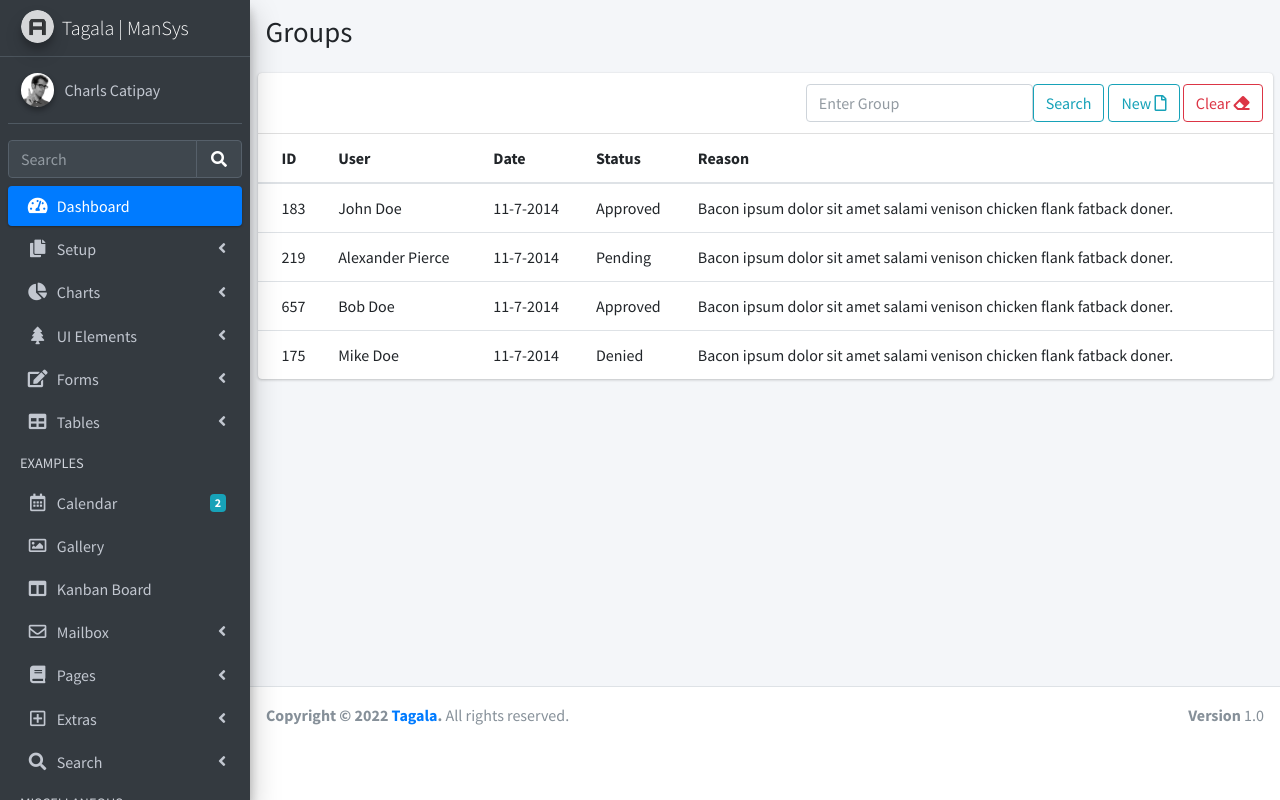
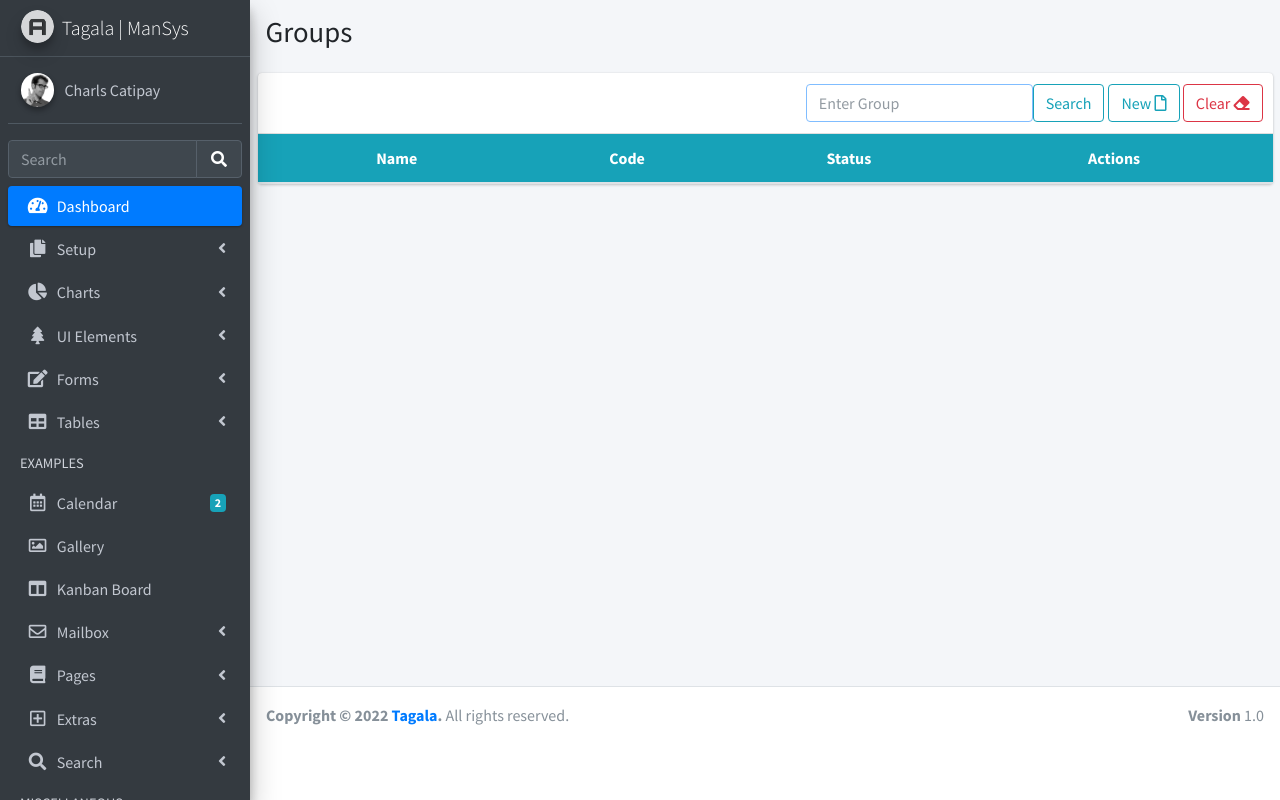
Before and after one commit to charlscatipay/tagala, a Django app: page /backoffice/setup/groups/ in a window 1280 px wide. Run offline with Django 4.2, Linux system fonts and the light colour scheme; the visitor is signed in with stand-in values (Sample User, id 1); lists and menus that the app fills with data are empty; some libraries are stand-ins or nearby versions.

Commit message:
Search now working.
Currently at New Group can't empty table

```diff
--- a/backoffice/static/js/setup/groups/groups.js
+++ b/backoffice/static/js/setup/groups/groups.js
@@ -10,50 +10,206 @@ $(document).ready(function(){
             $this.btn_search.on('click', {param:1}, this.Search)
             $this.btn_new.on('click', {param:1}, this.OpenModal)
             $this.btn_clear.on('click', {param:1}, this.Clear)
+            $this.btn_close.on('click', {param:1}, this.CloseModal)
+            $this.btn_save.on('click', {param: 1}, this.Save)
+
+            Groups.OnPageLoad();
+        },
+        OnPageLoad: () => {
+            var $self = Groups.config;
+
+            toast = Swal.mixin({
+                toast: true,
+                position: 'top-end',
+                showConfirmButton: false,
+                timer: 3000
+            });
+
+            $self.in_search.focus();
         },
         Search: async (e, data) => {
             var $self = Groups.config,
                 $route = (typeof(e) == 'object') ? e.data.param : e
-                $data = {};
+                $clean_data = {};
 
             switch($route){
                 case 1:
-                    $data['SearchValue'] = $self.form_search.find('[name=in-search]').val()
-                    $data['csrfmiddlewaretoken'] = $self.form_search.find('[name=csrfmiddlewaretoken]').val()
+                    $.each($self.form_search.serializeArray(), function(){
+                        $clean_data[this.name] = this.value;
+                    });
 
                     let $params = new URLSearchParams();
 
                     $params.append('SearchValue', $self.form_search.find('[name=in-search]').val().trim())
 
+                    var $url = '/backoffice/group/search/?' + $params
+
                     $payload = {
-                        url : '/backoffice/group/search/?' + $params,
+                        url : $url,
                         method_type: 'GET',
-                        payload: $data
+                        payload: $clean_data
                     }
 
                     const $common = new Common($payload)
                     $common.ApiData()
                     .then(async data => {
-                        console.log(data)
+                        Groups.Search(2, data.Data)
                     }).catch(err => {
-                        console.log(err)
+                        toast.fire({
+                            icon: 'danger',
+                            title: `&nbsp; ${err}`
+                        })
                     })
-                    // Groups.CallAjax('/backoffice/get/search/', $data, 1, 'GET')
                 break;
                 case 2:
-                    console.log(data)
+                    Groups.Clear(1)
+                    if(data.length == 0){
+                        toast.fire({
+                            icon: 'warning',
+                            title: `&nbsp; No Result Found`
+                        })
+                    }else{
+                        data_details = (data.length == 1) ? ['Result', data.length] : ['Results', data.length];
+
+                        toast.fire({
+                            icon: 'success',
+                            title: `&nbsp; ${data_details[1]} ${data_details[0]} Found`
+                        })
+
+                        $txt = ''
+                        for(var i = 0; i < data.length; i++){
+                            $status = (data[i]['ReferenceTableStatusID'] == '1') ? ['bg-success', '', 'checked', 'Active'] : ['bg-danger', 'disabled', '', 'Inactive']
+                            $txt += `
+                                        <tr id='${data[i]['GroupID']}'>
+                                            <td>${data[i]['GroupName']}</td>
+                                            <td>${data[i]['GroupCode']}</td>
+                                            <td>
+                                                <span class="badge ${$status[0]}">${ $status[3] }</span>
+                                            </td>
+                                            <td scope="row" data-label="ACTION" class="w-15">
+                                                <label class="switch ">
+                                                    <input type="checkbox" ${$status[2]} class="lbl-switch" data-statusid="${data[i]['ReferenceTableStatusID']}"  data-id="${data[i]['GroupID']}">
+                                                    <span class="slider round"></span>
+                                                </label>
+                                                <button type='button' class="btn btn-edit p-0" ${$status[1]} data-charge-id="${data[i]['GroupID']}" data-group-name="${data[i]['GroupName']}">
+                                                    <i class="fa fa-edit fa-lg"></i>
+                                                </button>
+                                            </td>
+                                        </tr>
+                            `
+                        }
+                        $self.tbl_groups.append($txt)
+                    }
+                break;
+            }
+        },
+        Save: (e, data) => {
+            var $self = Groups.config,
+                $route = (typeof(e) == 'object') ? e.data.param : e,
+                $clean_data = {};
+
+            switch($route){
+                case 1:
+                    $.each($self.modal_form_groups.serializeArray(), function(){
+                        $clean_data[this.name] = this.value;
+                    });
+
+                    if($self.btn_save.attr('data-action') == 'new'){
+                        $payload = {
+                            url : '/backoffice/group/new/',
+                            method_type: 'POST',
+                            payload: $clean_data
+                        }
+
+                        const $common = new Common($payload)
+                        $common.ApiData()
+                        .then(async data => {
+                            console.log(data['Result'])
+                            if(data['Result'] == 0){
+                                toast.fire({
+                                    icon: 'warning',
+                                    title: `&nbsp; ${data.ErrorMessage}`
+                                })
+                            }else{
+                                Groups.Save(2, data)
+                            }
+                        }).catch(err => {
+                            toast.fire({
+                                icon: 'warning',
+                                title: `&nbsp; ${err}`
+                            })
+                        })
+
+                    }
+
+                break;
+                case 2:
+                    toast.fire({
+                        icon: 'success',
+                        title: `&nbsp; successfully added`
+                    })
+                    console.log('test')
+                    Groups.CloseModal(1)
+                    console.log('test2')
+                    $self.tbl_groups.empty()
+                    console.log('test3')
+                    $status = (data['Data']['ReferenceTableStatusID'] == '1') ? ['bg-success', '', 'checked', 'Active'] : ['bg-danger', 'disabled', '', 'Inactive']
+                    $txt += `
+                                <tr id='${data['Data']['GroupID']}'>
+                                    <td>${data['Data']['GroupName']}</td>
+                                    <td>${data['Data']['GroupCode']}</td>
+                                    <td>
+                                        <span class="badge ${$status[0]}">${ $status[3] }</span>
+                                    </td>
+                                    <td scope="row" data-label="ACTION" class="w-15">
+                                        <label class="switch ">
+                                            <input type="checkbox" ${$status[2]} class="lbl-switch" data-statusid="${data['Data']['ReferenceTableStatusID']}"  data-id="${data['Data']['GroupID']}">
+                                            <span class="slider round"></span>
+                                        </label>
+                                        <button type='button' class="btn btn-edit p-0" ${$status[1]} data-charge-id="${data['Data']['GroupID']}" data-group-name="${data['Data']['GroupName']}">
+                                            <i class="fa fa-edit fa-lg"></i>
+                                        </button>
+                                    </td>
+                                </tr>
+                    `
+                    $self.tbl_groups.append($txt)
                 break;
             }
         },
         OpenModal: (e,data) => {
             var $self = Groups.config,
                 $route = (typeof(e) == 'object') ? e.data.param : e;
-            console.log('Open Modal')
+
+            switch($route){
+                case 1:
+                    $self.modal_groups.modal('show')
+                    $self.modal_groups.find('.modal-title > span').text('Enter New Group');
+                    $self.btn_save.attr('data-action', 'new')
+                break;
+            }
         },
-        Clear: (e,data) => {
+        CloseModal: (e) => {
             var $self = Groups.config,
                 $route = (typeof(e) == 'object') ? e.data.param : e;
-            console.log('Clear')
+
+            switch($route){
+                case 1:
+                    $self.modal_form_groups[0].reset()
+                    $self.modal_groups.modal('hide')
+                    $self.btn_save.removeAttr('data-action')
+                    console.log('Close Modal')
+                break;
+            }
+        },
+        Clear: (e) => {
+            var $self = Groups.config,
+                $route = (typeof(e) == 'object') ? e.data.param : e;
+
+            switch($route){
+                case 1:
+                    $self.tbl_groups.empty()
+                break;
+            }
         },
         CallAjax: function(url, data, route, method_type){
             var $self       = Groups.config, timer, data_object = {},
@@ -98,7 +254,14 @@ $(document).ready(function(){
         btn_search                  : $('#btn-search'),
         btn_new                     : $('#btn-new'),
         btn_clear                   : $('#btn-clear'),
+        btn_save                    : $('#btn-save'),
+        btn_close                   : $('.btn-close'),
 
-        form_search                 : $('#form-search')
+        in_search                   : $('#in-search'),
+
+        form_search                 : $('#form-search'),
+        tbl_groups                  : $('#tbl-groups'),
+        modal_groups                : $('#modal-groups'),
+        modal_form_groups           : $('#modal-form-groups'),
     })
 })
--- a/backoffice/templates/base/base.html
+++ b/backoffice/templates/base/base.html
@@ -59,6 +59,12 @@
     <link rel="stylesheet" href="{% static 'vendors/plugins/daterangepicker/daterangepicker.css' %}">
     <!-- summernote -->
     <link rel="stylesheet" href="{% static 'vendors/plugins/summernote/summernote-bs4.min.css' %}">
+    <!-- SweetAlert2 -->
+    <link rel="stylesheet" href="{% static 'vendor/plugins/sweetalert2-theme-bootstrap-4/bootstrap-4.min.css' %}">
+    <!-- iziToast -->
+    <link rel="stylesheet" href="{% static 'vendor/plugins/iziToast/iziToast.css' %}">
+    <link rel="stylesheet" href="{% static 'vendor/plugins/iziToast/iziToast.min.css' %}">
+
     <link rel="stylesheet" href="{% static 'css/base/base.css' %}">
     <!-- <script src="https://code.jquery.com/jquery-3.5.1.min.js"></script> -->
   {% endblock %}
@@ -738,6 +744,12 @@
         <!-- AdminLTE dashboard demo (This is only for demo purposes) -->
         <!-- <script src="{% static 'vendors/dist/js/pages/dashboard.js' %}"></script> -->
         <!-- <script src="https://cdn.jsdelivr.net/npm/bootstrap@5.0.2/dist/js/bootstrap.bundle.min.js" crossorigin="anonymous"></script> -->
+        <!-- SweetAlert2 -->
+        <script src="{% static 'vendor/plugins/sweetalert2/sweetalert2.min.js' %}"></script>
+        <!-- iziToast -->
+        <script src="{% static 'vendor/plugins/iziToast/iziToast.js' %}"></script>
+        <script src="{% static 'vendor/plugins/iziToast/iziToast.min.js' %}"></script>
+
         <script src="{% static 'js/base/base.js' %}"></script>
         <script src="{% static 'js/common/common.js' %}"></script>
     {% endblock %}
--- a/backoffice/templates/setup/groups/groups.html
+++ b/backoffice/templates/setup/groups/groups.html
@@ -17,7 +17,7 @@
                                         {% csrf_token %}
                                         <div class="m-1">
                                             <div class="input-group-append">
-                                                <input type="text" name="in-search" class="form-control float-right" placeholder="Enter Group">
+                                                <input type="text" name="in-search" class="form-control float-right" placeholder="Enter Group" id="in-search">
                                                 <button type="button" class="btn btn-outline-info" id="btn-search">Search</button>
                                             </div>
                                         </div>
@@ -31,46 +31,16 @@
                         </div>
                         <!-- /.card-header -->
                         <div class="card-body table-responsive p-0">
-                            <table class="table table-hover text-nowrap">
-                            <thead>
-                                <tr>
-                                <th>ID</th>
-                                <th>User</th>
-                                <th>Date</th>
-                                <th>Status</th>
-                                <th>Reason</th>
-                                </tr>
-                            </thead>
-                            <tbody>
-                                <tr>
-                                <td>183</td>
-                                <td>John Doe</td>
-                                <td>11-7-2014</td>
-                                <td><span class="tag tag-success">Approved</span></td>
-                                <td>Bacon ipsum dolor sit amet salami venison chicken flank fatback doner.</td>
-                                </tr>
-                                <tr>
-                                <td>219</td>
-                                <td>Alexander Pierce</td>
-                                <td>11-7-2014</td>
-                                <td><span class="tag tag-warning">Pending</span></td>
-                                <td>Bacon ipsum dolor sit amet salami venison chicken flank fatback doner.</td>
-                                </tr>
-                                <tr>
-                                <td>657</td>
-                                <td>Bob Doe</td>
-                                <td>11-7-2014</td>
-                                <td><span class="tag tag-primary">Approved</span></td>
-                                <td>Bacon ipsum dolor sit amet salami venison chicken flank fatback doner.</td>
-                                </tr>
-                                <tr>
-                                <td>175</td>
-                                <td>Mike Doe</td>
-                                <td>11-7-2014</td>
-                                <td><span class="tag tag-danger">Denied</span></td>
-                                <td>Bacon ipsum dolor sit amet salami venison chicken flank fatback doner.</td>
-                                </tr>
-                            </tbody>
+                            <table class="table table-hover text-nowrap" style="text-align: center">
+                                <thead class="thead-default">
+                                    <tr class="striped bg-info">
+                                        <th scope="col">Name</th>
+                                        <th scope="col">Code</th>
+                                        <th scope="col">Status</th>
+                                        <th scope="col" class="w-15">Actions</th>
+                                    </tr>
+                                </thead>
+                                <tbody class="tb-md" id="tbl-groups"></tbody>
                             </table>
                         </div>
                         <!-- /.card-body -->
@@ -80,7 +50,7 @@
             </div>
         </div><!-- /.container-fluid -->
 
-        <div class="modal fade" id="modal-charges" data-backdrop="static" data-keyboard="false">
+        <div class="modal fade" id="modal-groups" data-backdrop="static" data-keyboard="false">
             <div class="modal-dialog">
                 <div class="modal-content">
                     <div class="modal-header">
@@ -93,13 +63,17 @@
                         </button>
                     </div>
                     <div class="modal-body">
-                        <form id="modal-form-charges">
+                        <form id="modal-form-groups">
                             {% csrf_token %}
                             <div class="row">
                                 <div class="col-sm-12">
                                     <div class="form-group">
-                                        <label>Description</label>
-                                        <input type="text" class="form-control" name="charge_desc" id='in-charge-description' placeholder="Enter ...">
+                                        <label>Name</label>
+                                        <input type="text" class="form-control" name="GroupName" id='in-group-name' placeholder="Enter ...">
+                                    </div>
+                                    <div class="form-group">
+                                        <label>Code</label>
+                                        <input type="text" class="form-control" name="GroupCode" id='in-group-code' placeholder="Enter ...">
                                     </div>
                                 </div>
                             </div>
@@ -109,7 +83,7 @@
                     <div class="modal-footer justify-content-between">
                         <button type="button" class="btn btn-default btn-close" data-dismiss="modal"><i class="fa fa-window-close"></i> Close</button>
                         <button type="button" class="btn btn-primary" id="btn-save">
-                            <i class="fa fa-floppy"></i> Save changes</button>
+                            <i class="fa fa-floppy"></i> Save </button>
                     </div>
                 </div>
                 <!-- /.modal-content -->
--- a/backoffice/urls.py
+++ b/backoffice/urls.py
@@ -9,6 +9,6 @@ urlpatterns = [
     path('dashboard/', login_required(views.Dashboard.as_view(template_name='dashboard/dashboard.html')), name='dashboard'),
     path('setup/groups/', login_required(groups.Groups.as_view(template_name='setup/groups/groups.html')), name='groups'),
 
-
-    path('group/search/', groups.Search.as_view(), name='search')
+    path('group/search/', groups.Search.as_view(), name='search'),
+    path('group/new/', groups.New.as_view(), name='new-group'),
 ]
```
Also changed, not shown: backoffice/groups.py (+45 -3 lines), backoffice/serializers.py (added, +7 -0 lines), backoffice/static/css/base/base.css (+64 -0 lines).
